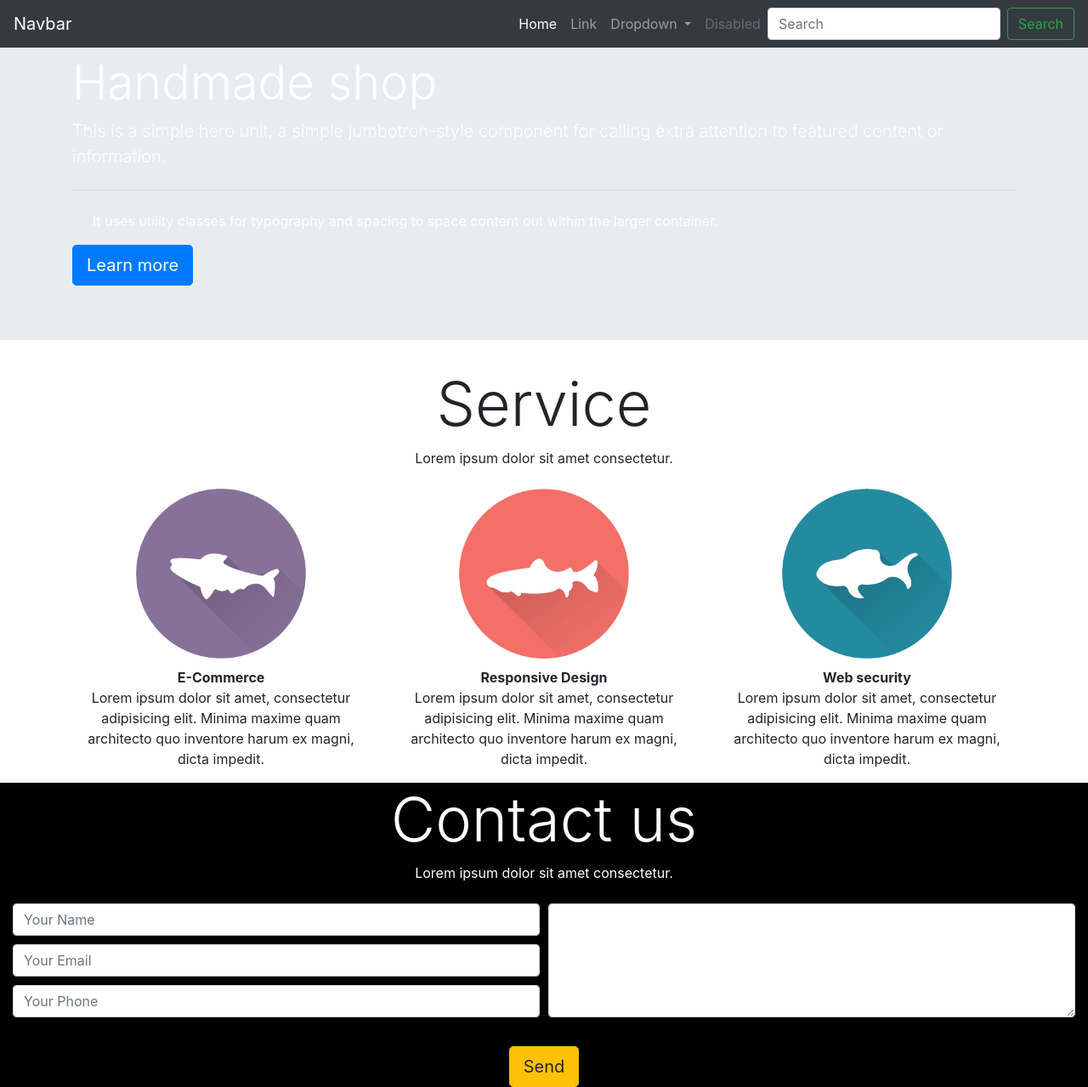
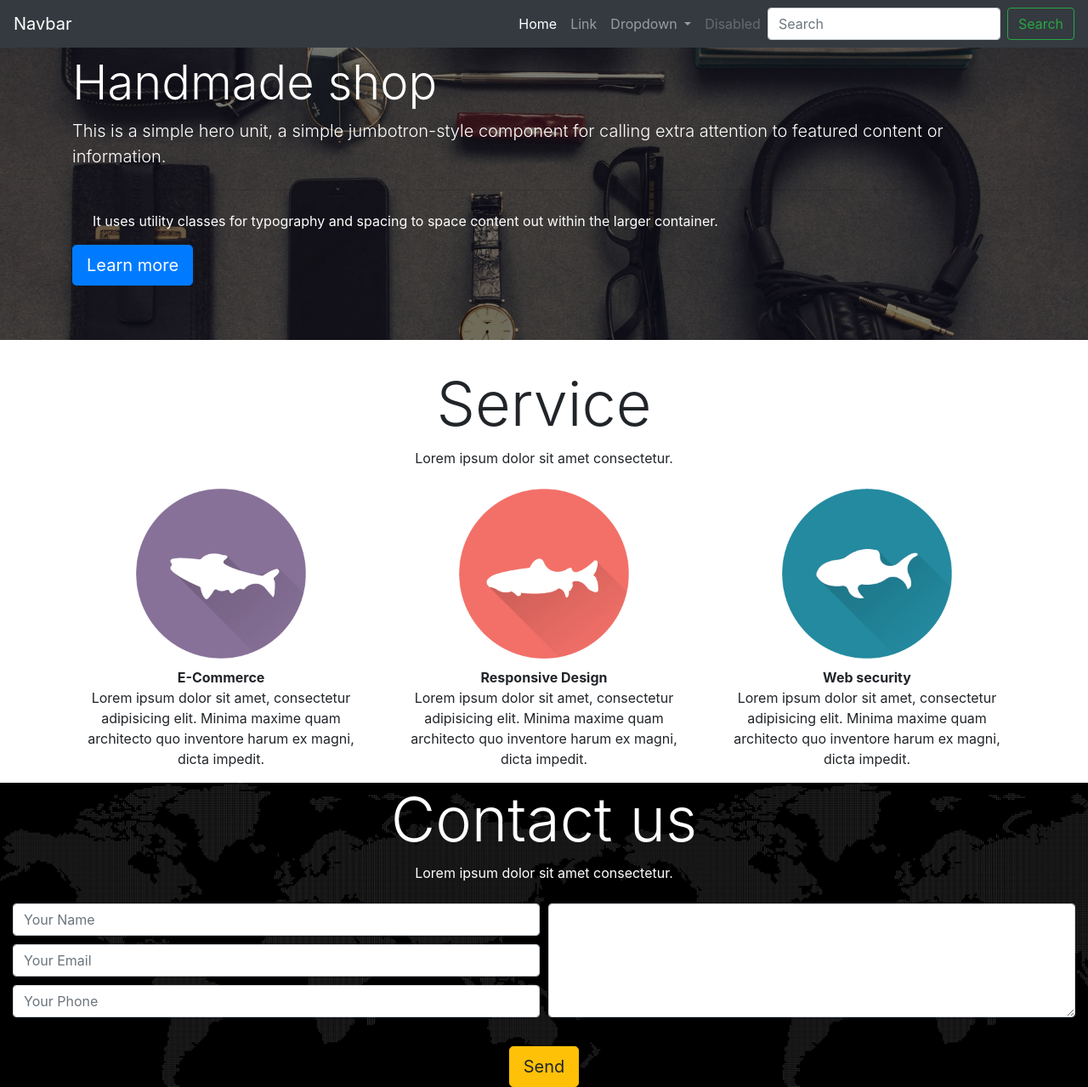
Before and after one commit to mkfdev/responsiveWeb-study, a plain HTML site: page index.html in a window 1280 px wide. Shown: the whole page at 85% size. Drawn offline with nearby package versions, Linux system fonts and the light colour scheme.

Commit message:
edit image path

```diff
--- a/css/mybootstrap.css
+++ b/css/mybootstrap.css
@@ -1,5 +1,5 @@
 
-.main-bg {color:#fff; background-image: url('img/main-bg.jpg'); background-size:cover; background-position:center;}
+.main-bg {color:#fff; background-image: url('../img/main-bg.jpg'); background-size:cover; background-position:center;}
 .content_tit {display:block; margin-top:10px}
 .form-list input {margin-bottom:10px}
-.contact-area {width:100%; max-width:none; color:#fff; background: #000 url('img/map-img.png'); background-size:contain;}
+.contact-area {width:100%; max-width:none; color:#fff; background: #000 url('../img/map-img.png'); background-size:contain;}
```
